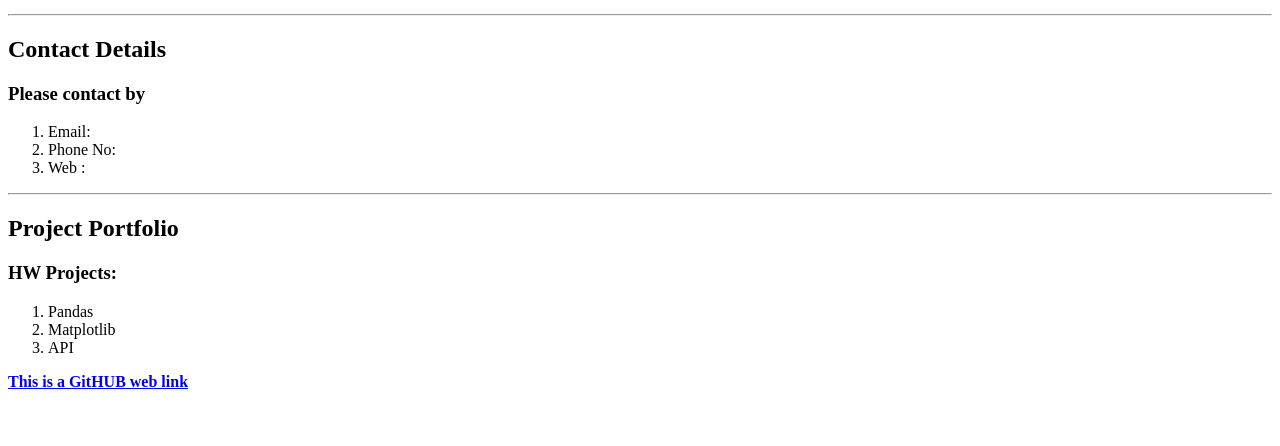
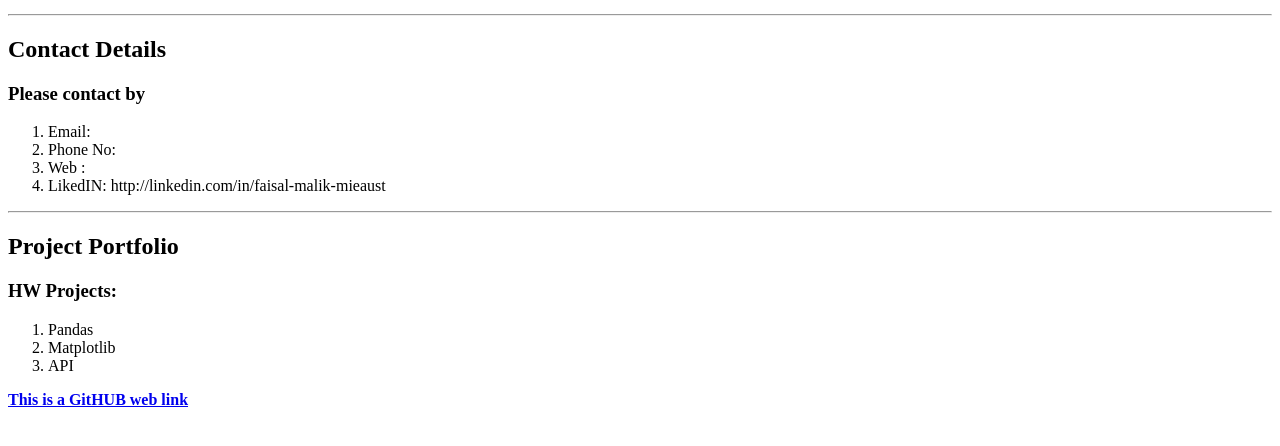
Before and after one commit to faisalmalik97/faisalmalik97.github.io, a plain HTML site: page index.html in a window 1280 px wide. Shown: the part 144-590 px from the top of the page. Drawn offline with Linux system fonts and the light colour scheme.

Commit message:
Update index.html

```diff
--- a/index.html
+++ b/index.html
@@ -24,16 +24,16 @@
         <li>Email: </li>
         <li>Phone No: </li>
         <li>Web :</li>
-
+        <li>LikedIN: http://linkedin.com/in/faisal-malik-mieaust </li>
       </ol>
       <hr>
+
       <h2>Project Portfolio</h1>
         <h3>HW Projects: </h3>
         <ol>
           <li>Pandas </li>
           <li>Matplotlib </li>
           <li>API</li>
-
         </ol>
 
         <strong><a href="https://faisalmalik97.github.io/Web-Test/.">     This is a GitHUB web link </a></strong>
```
